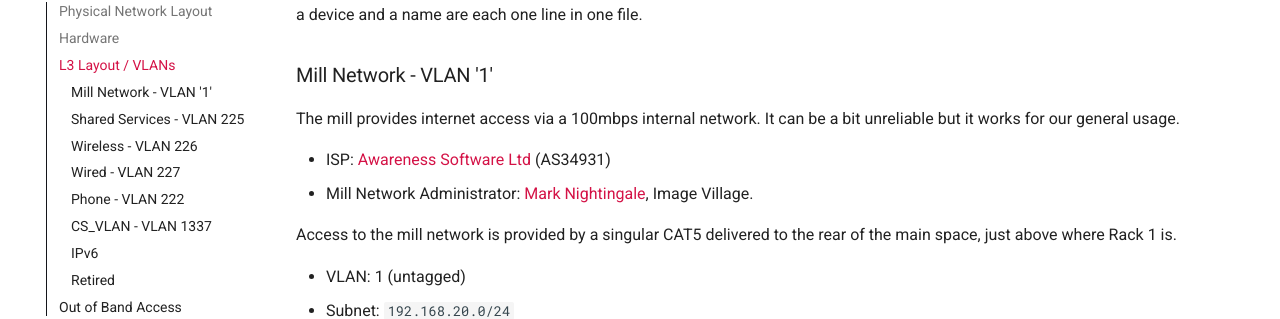
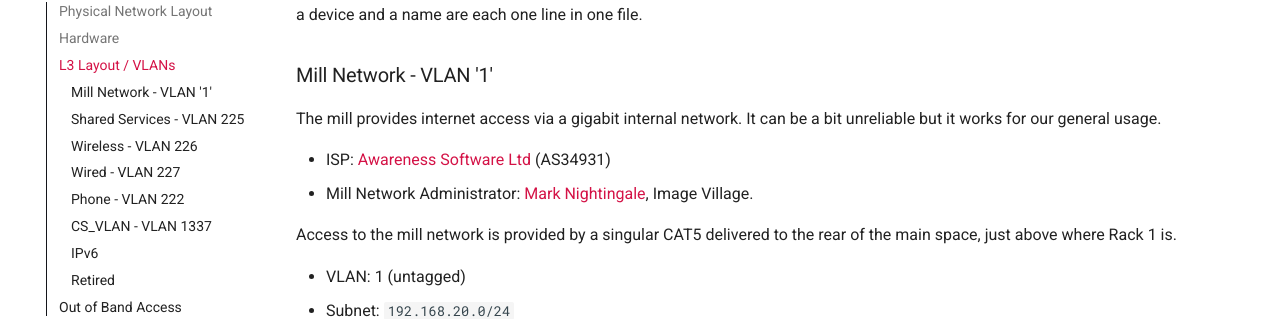
Before and after one commit to leigh-hackspace/HackspaceWiki, an MkDocs documentation site: the page built from docs/infrastructure/network_layout.md, in a window 1280 px wide and 900 px high, scrolled down 2409 px. Shown: the part 151-470 px from the top of the window. Built offline with MkDocs 1.6.1 and Material for MkDocs 9.7.7, drawn with Linux system fonts in a browser that asks for light colours; comment, search, counter and statistics services are not loaded; the version menu is left out.

Commit message:
The mill link is gigabit now
Both mentions of the mill handoff said 100mbps; the router's uplink is
negotiating 1000Mb/s.

```diff
--- a/docs/infrastructure/network_layout.md
+++ b/docs/infrastructure/network_layout.md
@@ -109,7 +109,7 @@ name are each one line in one file.
 
 ### Mill Network - VLAN '1'
 
-The mill provides internet access via a 100mbps internal network. It can be a bit unreliable but it works for our general usage.
+The mill provides internet access via a gigabit internal network. It can be a bit unreliable but it works for our general usage.
 
 * ISP: [Awareness Software Ltd](https://aware-soft.com/) (AS34931)
 * Mill Network Administrator: [Mark Nightingale](mailto:data@imagevillage.co.uk), Image Village.
```
Also changed, not shown: docs/infrastructure/devices/gateway/index.md (+1 -1 lines).
